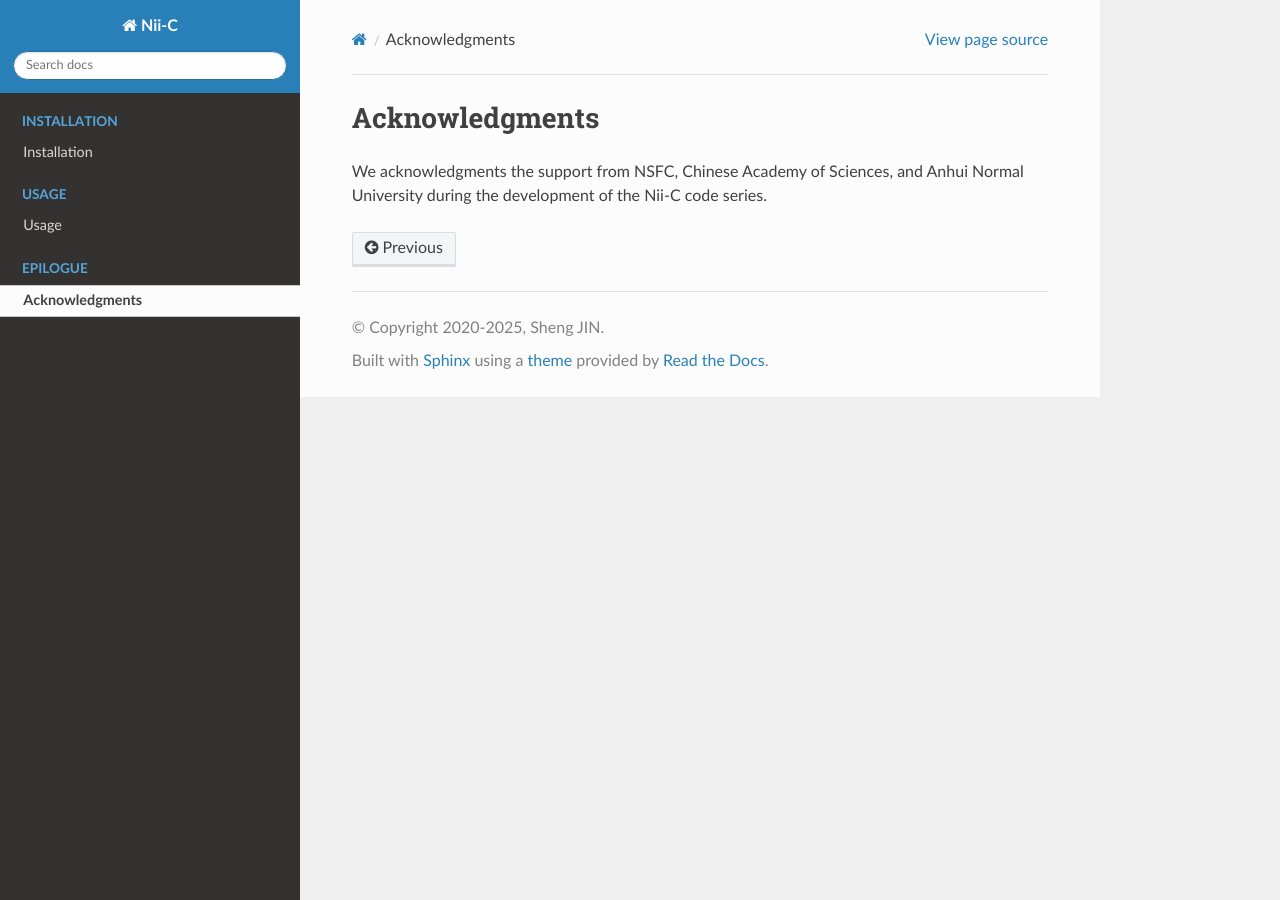
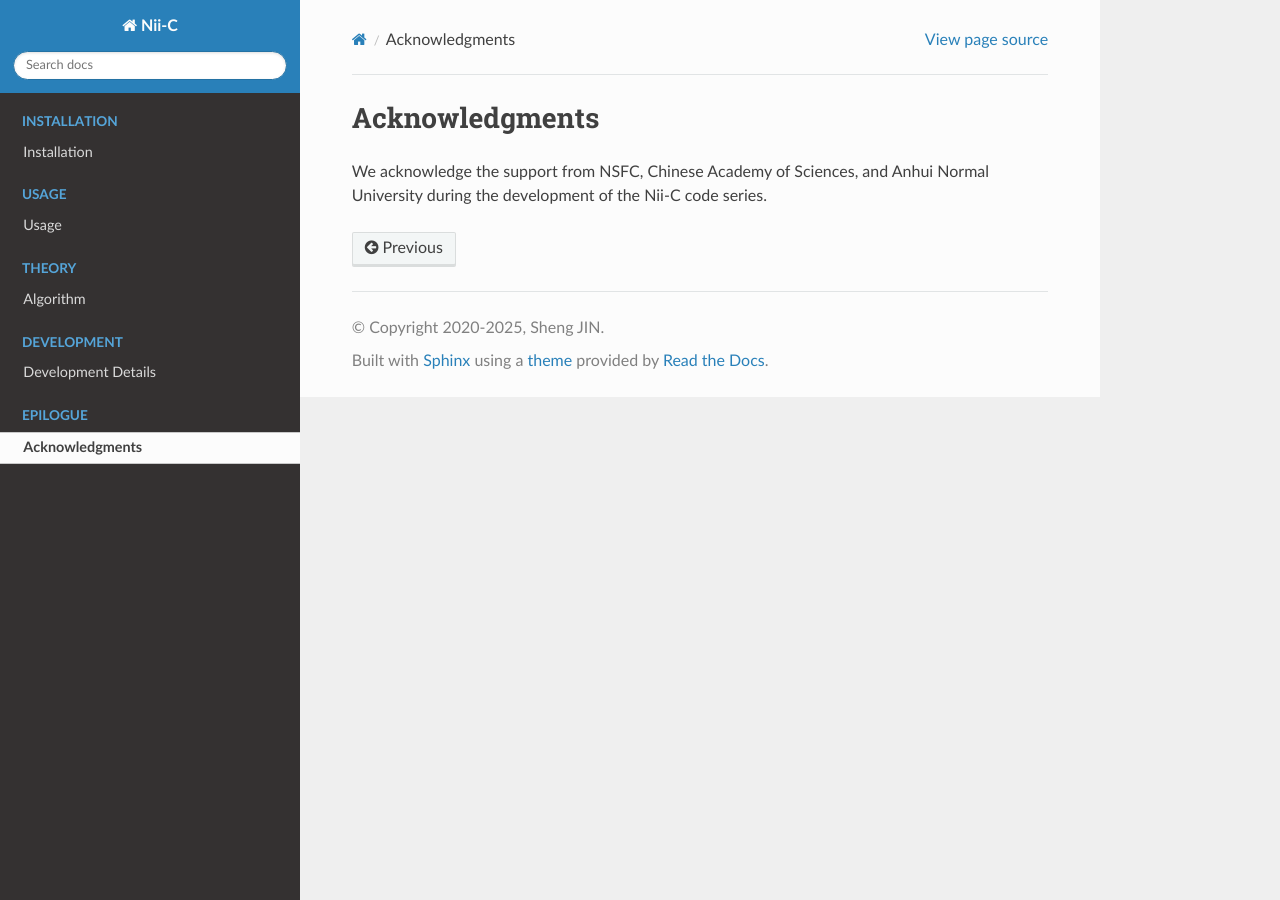
Before and after one commit to shengjin/nii-c-MAN, a Sphinx documentation site: the page built from docs/source/acknowledgments.rst, in a window 1280 px wide. Built offline with Sphinx 7.4.7 and the Read the Docs theme 3.1.0, drawn with Linux system fonts in a browser that asks for light colours; pages that are not in the unit, such as notebooks, are missing from menus.

```diff
--- a/docs/source/acknowledgments.rst
+++ b/docs/source/acknowledgments.rst
@@ -1,4 +1,4 @@
 Acknowledgments
 ======================
 
-We acknowledgments the support from NSFC, Chinese Academy of Sciences, and Anhui Normal University during the development of the Nii-C code series.
+We acknowledge the support from NSFC, Chinese Academy of Sciences, and Anhui Normal University during the development of the Nii-C code series.
```
Also changed, not shown: docs/source/index.rst (+4 -3 lines).
